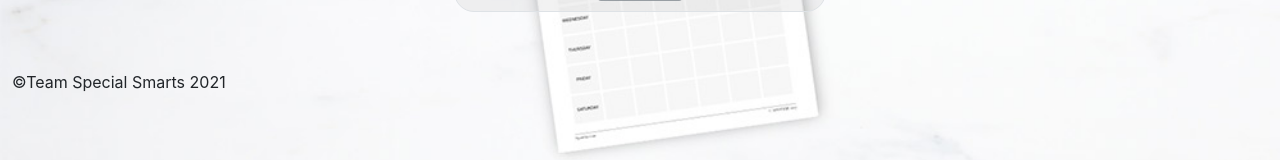
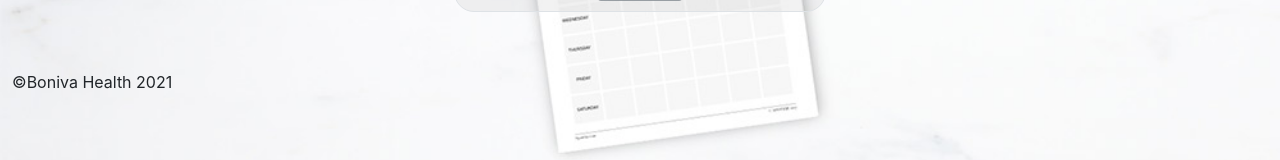
Before and after one commit to AlaynaCarlin/BlueClient, a React (Create React App) app: page / in a window 1280 px wide. Shown: the part 682-842 px from the top of the page. Built offline with nearby package versions, Linux system fonts and the light colour scheme.

Commit message:
changed footer

```diff
--- a/src/Components/Site/Footer.js
+++ b/src/Components/Site/Footer.js
@@ -6,7 +6,7 @@ const Footer = () => {
     <Navbar fixed="bottom" expand="md">
       <Collapse navbar>
       <Row >
-        <p className="footer">&copy;Team Special Smarts 2021</p>
+        <p className="footer">&copy;Boniva Health 2021</p>
       </Row>
       </Collapse>
     </Navbar>
```
Also changed, not shown: 1 other file (tests, documents, lock files or other folders).
